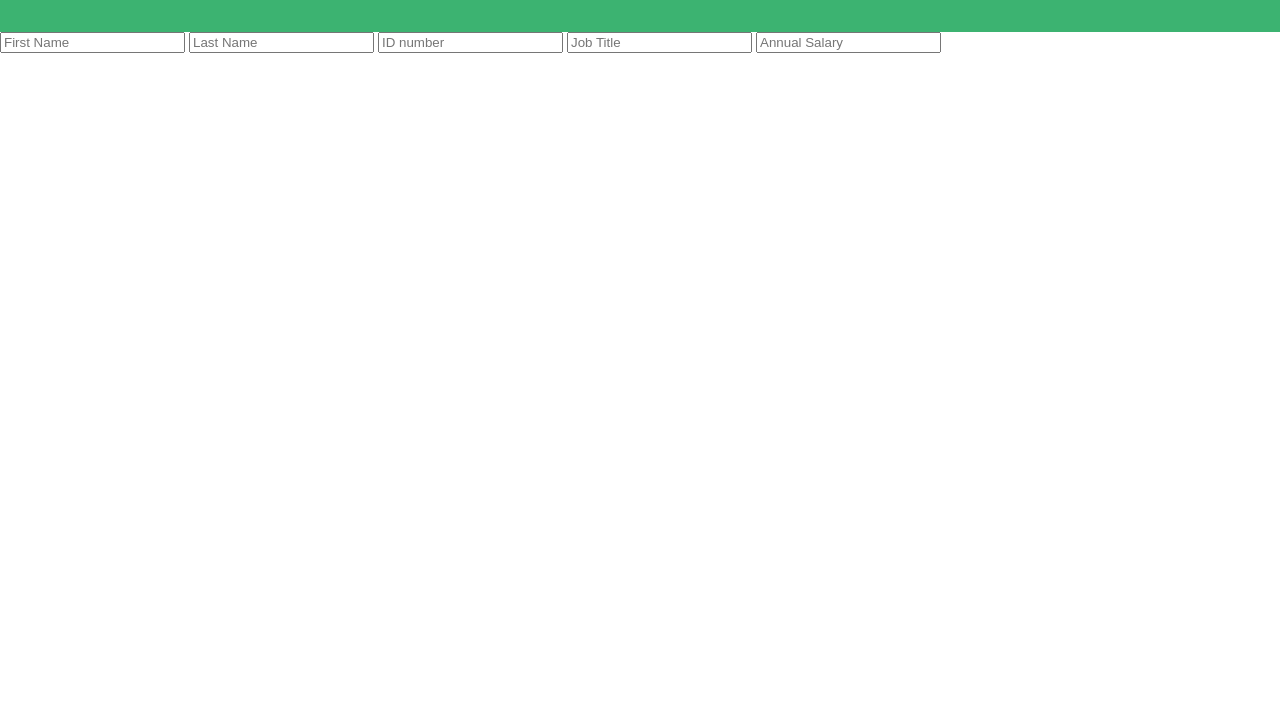
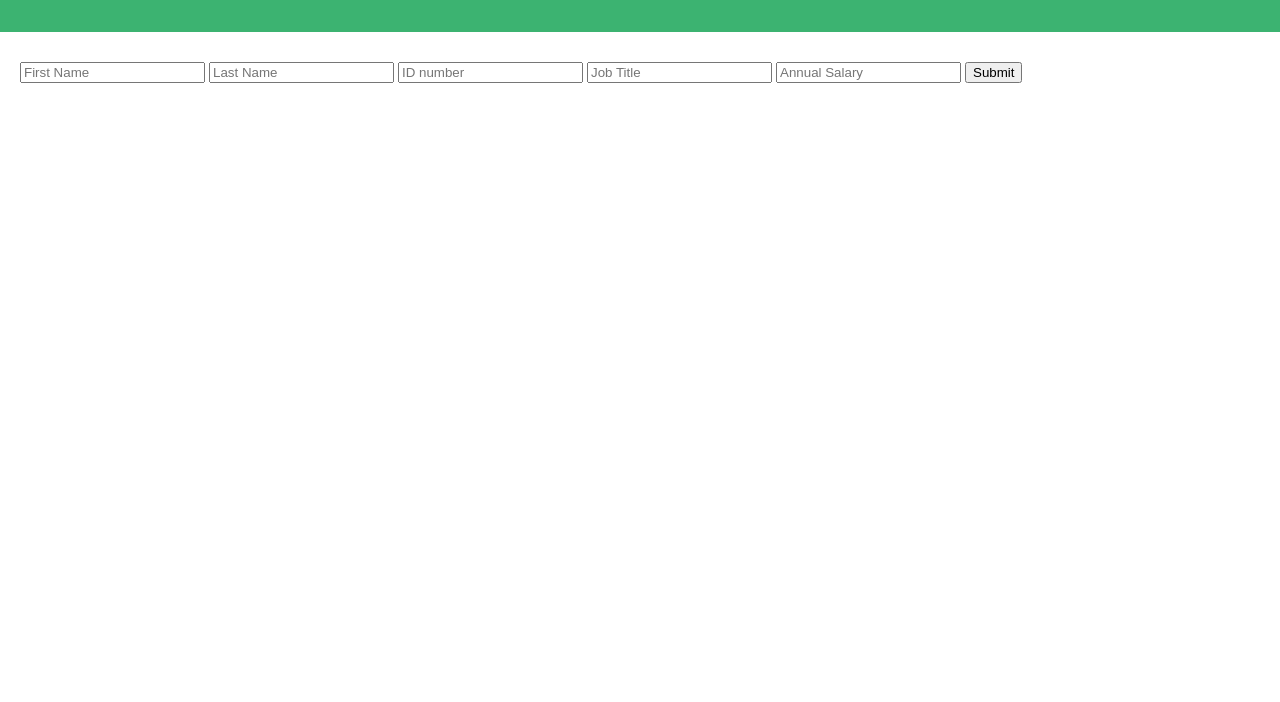
Before and after one commit to trevorks1/castor-jquery-salary-calculator, a plain HTML site: page index.html in a window 1280 px wide. Shown: the part 98-800 px from the top of the page. Drawn offline with Linux system fonts and the light colour scheme.

Commit message:
adding a button Submit

```diff
--- a/index.html
+++ b/index.html
@@ -22,6 +22,8 @@
             <input type="number" placeholder="ID number" />
             <input type="text" placeholder="Job Title" />
             <input type="number" placeholder="Annual Salary" />
+
+            <button class="btn">Submit</button>
         </div>
     </body>
 </html>
--- a/stylesheet/style.css
+++ b/stylesheet/style.css
@@ -9,6 +9,10 @@ body {
   color: white;
 }
 
-.cnotainer {
+.container {
   padding: 20px;
 }
+
+.btn {
+  margin: 10px 0;
+}
```
